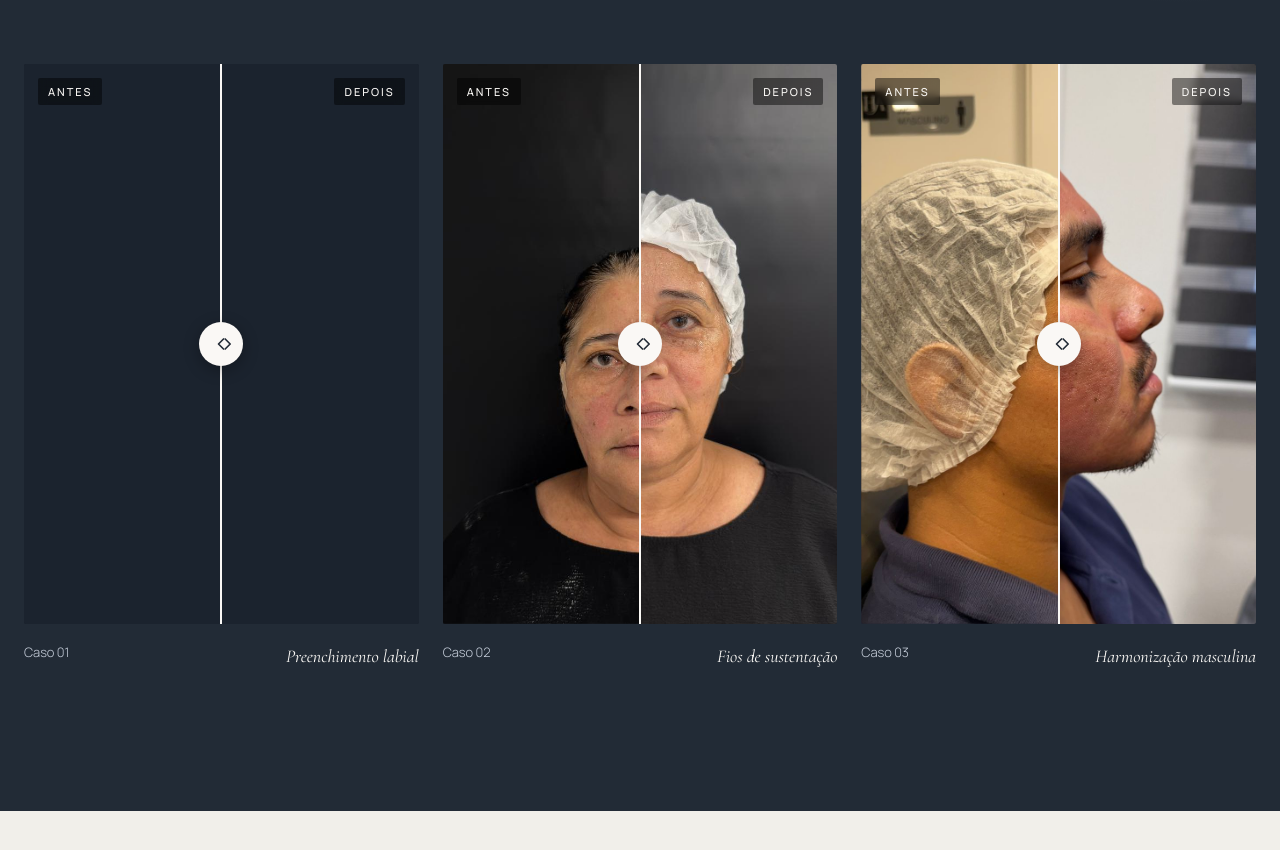
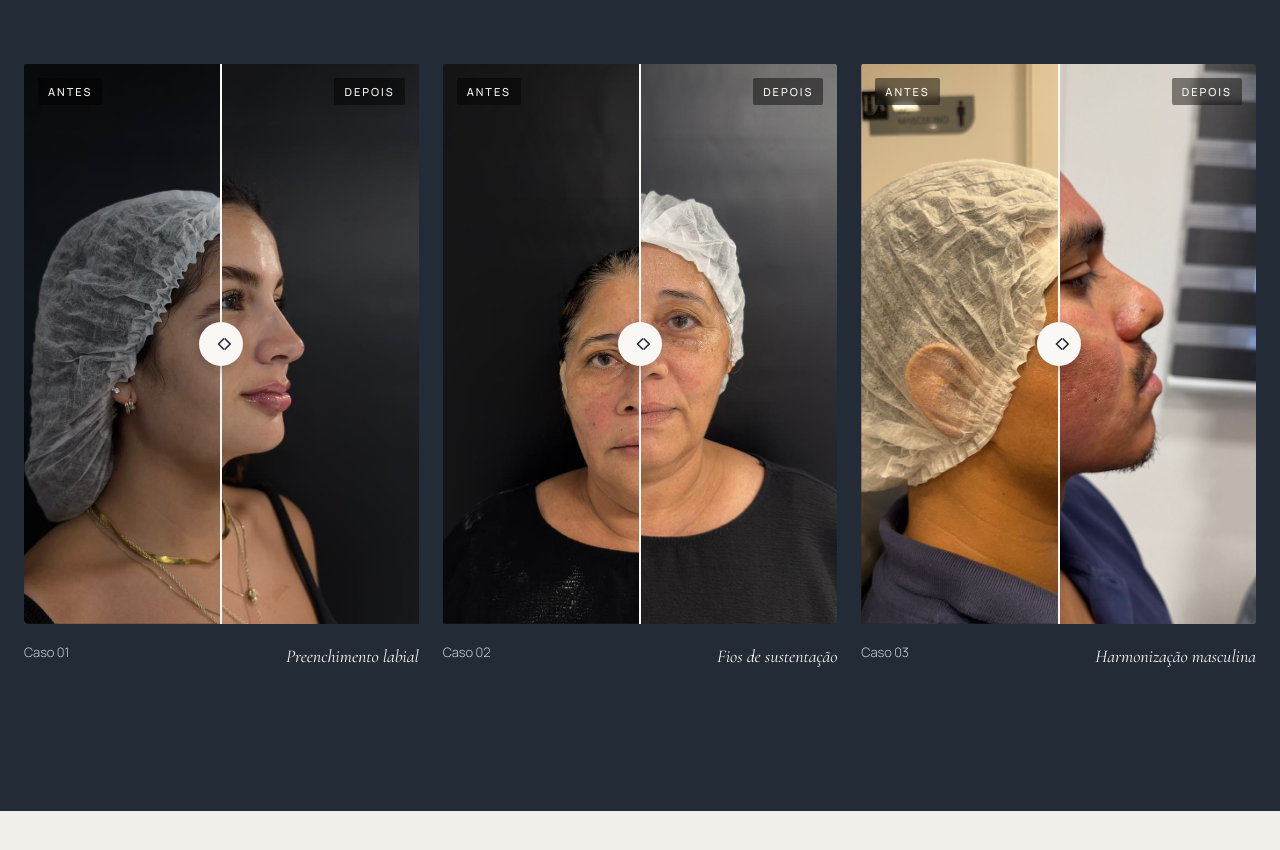
Before and after one commit to gestorluizdavi/Dra.-Ingrid-Nelo, a plain HTML site: page index.html in a window 1280 px wide. Shown: the part 3085-3935 px from the top of the page. Drawn offline with nearby package versions, Linux system fonts and the light colour scheme; files whose address does not match are found by name.

Commit message:
Update image paths in index.html

```diff
--- a/index.html
+++ b/index.html
@@ -785,8 +785,8 @@
     <div class="ba-grid reveal-stagger">
       <article class="ba-card">
         <div class="ba-slider" data-slider>
-          <div class="ba-img ba-after" style="background-image:url('assets/case-1-depois.jpg')"></div>
-          <div class="ba-img ba-before" style="background-image:url('assets/case-1-antes.jpg')" data-before></div>
+          <div class="ba-img ba-after" style="background-image:url('./case-1-depois.jpg')"></div>
+          <div class="ba-img ba-before" style="background-image:url('./case-1-antes.jpg')" data-before></div>
           <span class="ba-label l">Antes</span>
           <span class="ba-label r">Depois</span>
           <div class="ba-handle" data-handle></div>
```
